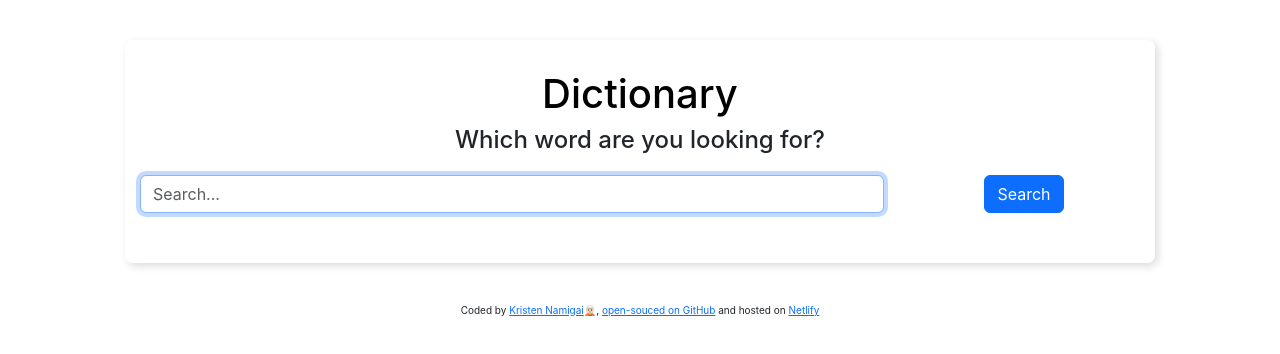
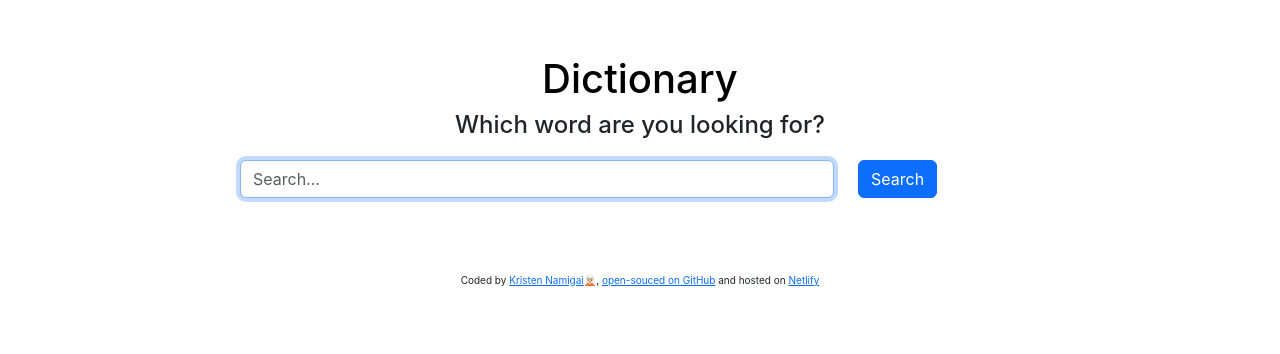
Before and after one commit to KrisTenFour/react-dictionary, a React (Create React App) app: page / in a window 1280 px wide. Shown: the top 354 px of the page. Built offline with nearby package versions, Linux system fonts and the light colour scheme; no server answers.

Commit message:
Update CSS

```diff
--- a/src/App.css
+++ b/src/App.css
@@ -1,10 +1,8 @@
 .App .container {
-  max-width: 1030px;
-  margin: 40px auto;
+  max-width: 830px;
+  margin: 25px auto;
   padding: 30px 15px;
   background-color: #ffffff;
-  border-radius: 2mm;
-  box-shadow: 3px 3px 9px rgb(222, 219, 219);
 }
 
 .App header,
--- a/src/Dictionary.css
+++ b/src/Dictionary.css
@@ -1,7 +1,5 @@
-.Dictionary .sub-head,
-.Dictionary form {
+.Dictionary .sub-head {
     text-align: center;
-
 }
 
 .Dictionary .sub-head {
@@ -11,3 +9,8 @@
 .Dictionary form {
     margin: 20px auto;
 }
+
+.Dictionary label {
+    margin-left: 6px;
+    font-size: 11.5px;
+}
```
